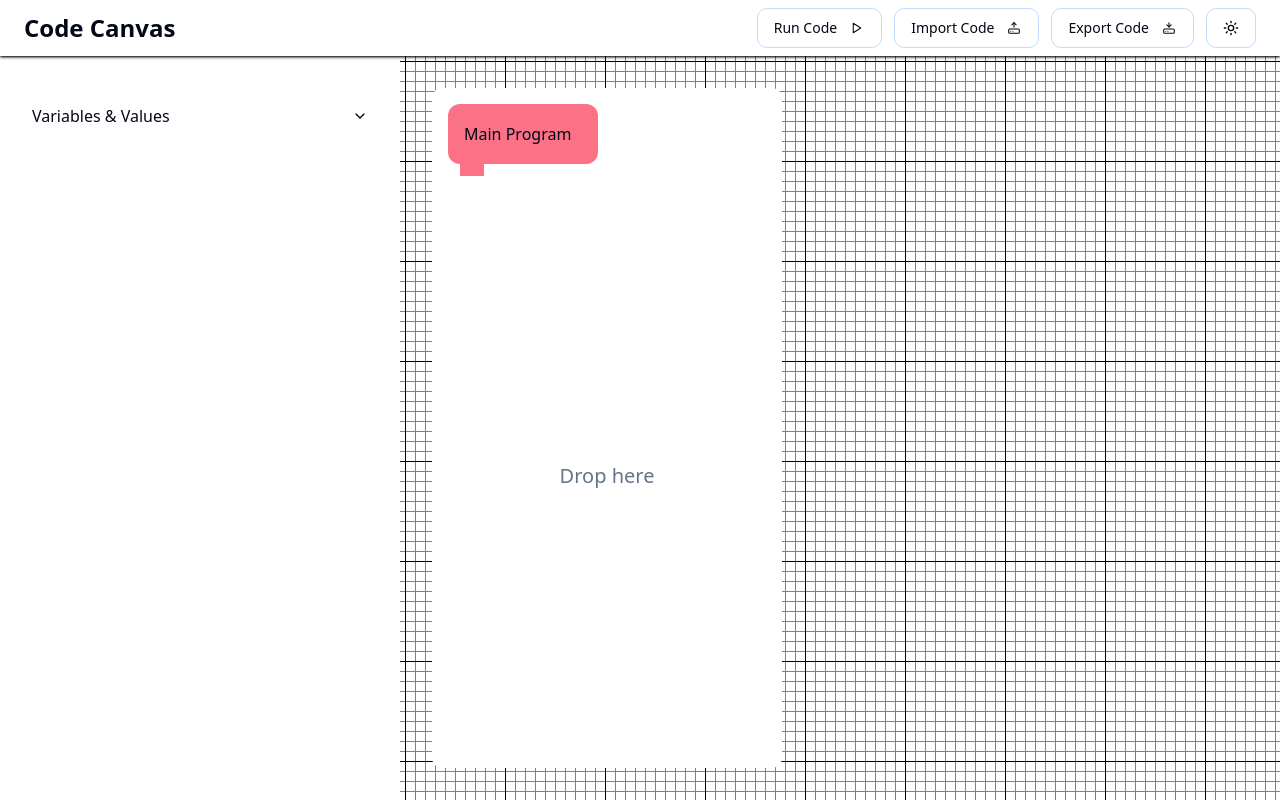
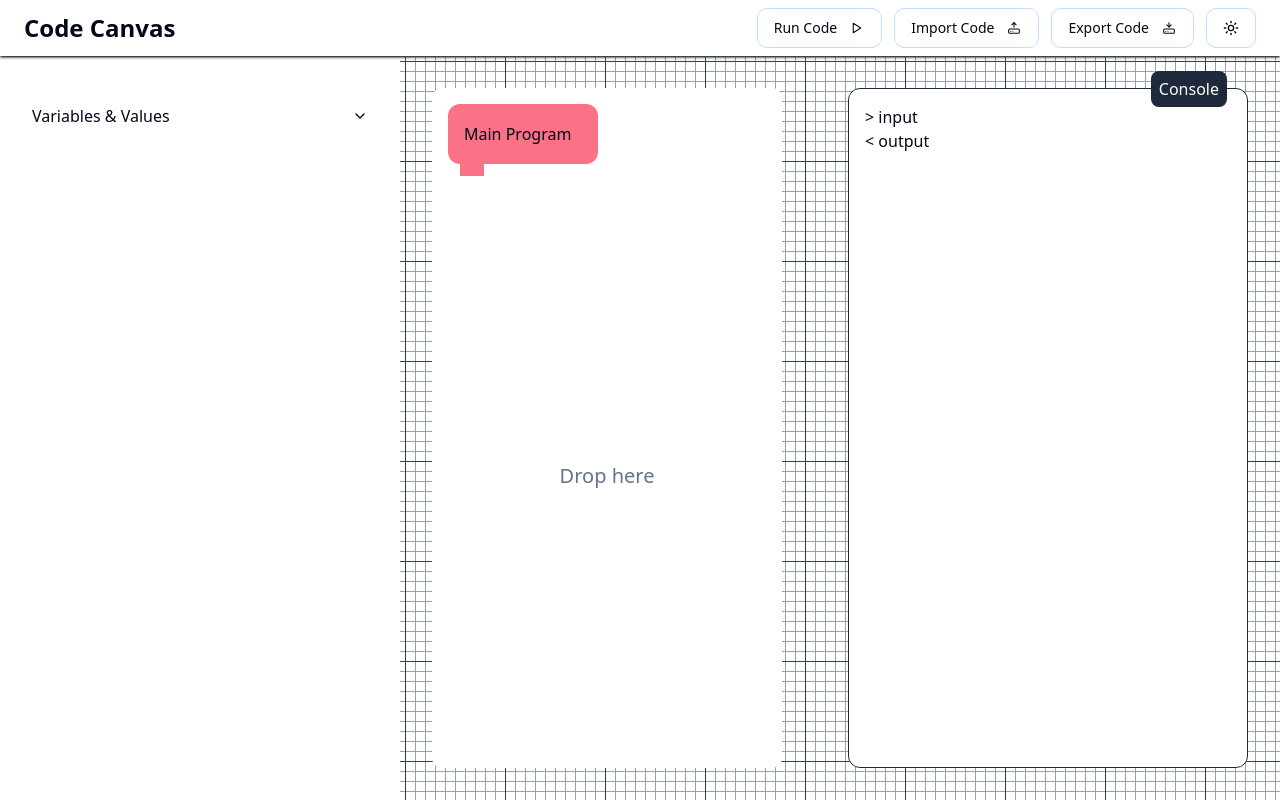
Before and after one commit to CozmaRares/code-canvas, a React (Vite) app: page / in a window 1280 px wide. Built offline with nearby package versions, Linux system fonts and the light colour scheme.

Commit message:
feat: add console panel

```diff
--- a/src/App.tsx
+++ b/src/App.tsx
@@ -6,11 +6,12 @@ import ImportButton from "@/components/ImportButton";
 import ExportButton from "@/components/ExportButton";
 import ThemeSwitch from "@/components/ThemeSwitch";
 import RunCodeButton from "@/components/RunCodeButton";
+import Console from "@/components/Console";
 
 const App = () => {
   return (
     <div className="grid h-screen grid-cols-[auto,minmax(0,1fr)] grid-rows-[auto,minmax(0,1fr)]">
-      <nav className="col-span-full flex items-center justify-end gap-3 px-6 py-2 shadow shadow-black">
+      <nav className="col-span-full flex items-center justify-end gap-3 px-6 py-2 shadow shadow-black dark:shadow-white">
         <h1 className="mr-auto text-2xl font-semibold">Code Canvas</h1>
         <RunCodeButton />
         <ImportButton />
@@ -19,7 +20,10 @@ const App = () => {
       </nav>
       <DndContext>
         <SideBar />
-        <Editor />
+        <main className="flex h-full w-full justify-between bg-[url(/paper.svg)] p-8 dark:bg-[url(/paper-dark.svg)]">
+          <Editor />
+          <Console />
+        </main>
         <DragOverlayWrapper />
       </DndContext>
     </div>
--- /dev/null
+++ b/src/components/Console.tsx
@@ -0,0 +1,15 @@
+const Console = () => (
+  <div className="relative h-full w-[400px] rounded-lg border border-slate-800 bg-background p-4 dark:border-slate-50">
+    <span className="absolute right-5 top-0 -translate-y-1/2 rounded-sm bg-slate-800 px-2 py-1.5 text-white dark:bg-slate-50 dark:text-black">
+      Console
+    </span>
+    <ul>
+      <li> {"> input"}</li>
+    </ul>
+    <ul>
+      <li> {"< output"}</li>
+    </ul>
+  </div>
+);
+
+export default Console;
--- a/src/components/Editor.tsx
+++ b/src/components/Editor.tsx
@@ -23,7 +23,7 @@ const Editor = () => {
     store.rerender = () => setRender(prev => !prev);
 
     return () => {
-      store.rerender = () => { };
+      store.rerender = () => {};
     };
   }, [setRender]);
 
@@ -43,11 +43,10 @@ const Editor = () => {
   });
 
   return (
-    <main className="flex h-full w-full bg-[url(/paper.svg)] p-8 dark:bg-[url(/paper-dark.svg)]">
     <ul
       ref={droppable.setNodeRef}
       className={cn("relative min-w-[350px] rounded-md bg-background p-4", {
-          "ring-2 ring-primary/20": droppable.isOver,
+        "ring-2 ring-primary/40": droppable.isOver,
       })}
     >
       <AnchorBlock text="Main Program" />
@@ -59,13 +58,10 @@ const Editor = () => {
       {store.blocks.map(({ id, type }, idx) => {
         console.log(codeBlocks, type, codeBlocks[type].block);
 
-          return (
-            <Fragment key={id}>{codeBlocks[type].block({ idx })}</Fragment>
-          );
+        return <Fragment key={id}>{codeBlocks[type].block({ idx })}</Fragment>;
       })}
       {droppable.isOver && <EmptyCodeBlock />}
     </ul>
-    </main>
   );
 };
 
--- a/src/components/blocks/VariableAssignBlock.tsx
+++ b/src/components/blocks/VariableAssignBlock.tsx
@@ -5,11 +5,12 @@ import type { CodeBlockProps } from "@/components/blocks/utils/code-block";
 import store from "@/lib/store";
 
 export const variableAssignBlockType = "variable assign" as const;
+export type VariableAssignBlockProps = { variable:string; value:string;}
 
 export class VariableAssignBlockModel {
   id: string;
   type = variableAssignBlockType;
-  props: { variable: string; value: string };
+  props:VariableAssignBlockProps;
 
   constructor(id: VariableAssignBlockModel["id"]) {
     this.id = id;
--- a/src/lib/store.ts
+++ b/src/lib/store.ts
@@ -31,6 +31,5 @@ class Store {
   }
 }
 
-
 const store = new Store();
 export default store;
--- a/src/main.tsx
+++ b/src/main.tsx
@@ -1,6 +1,6 @@
 import React from "react";
 import ReactDOM from "react-dom/client";
-import App from "@/App.tsx";
+import App from "./App";
 import "@/globals.css";
 
 ReactDOM.createRoot(document.getElementById("root")!).render(
```
Also changed, not shown: public/paper.svg. Lines whose indentation alone changed are shown as unchanged.
